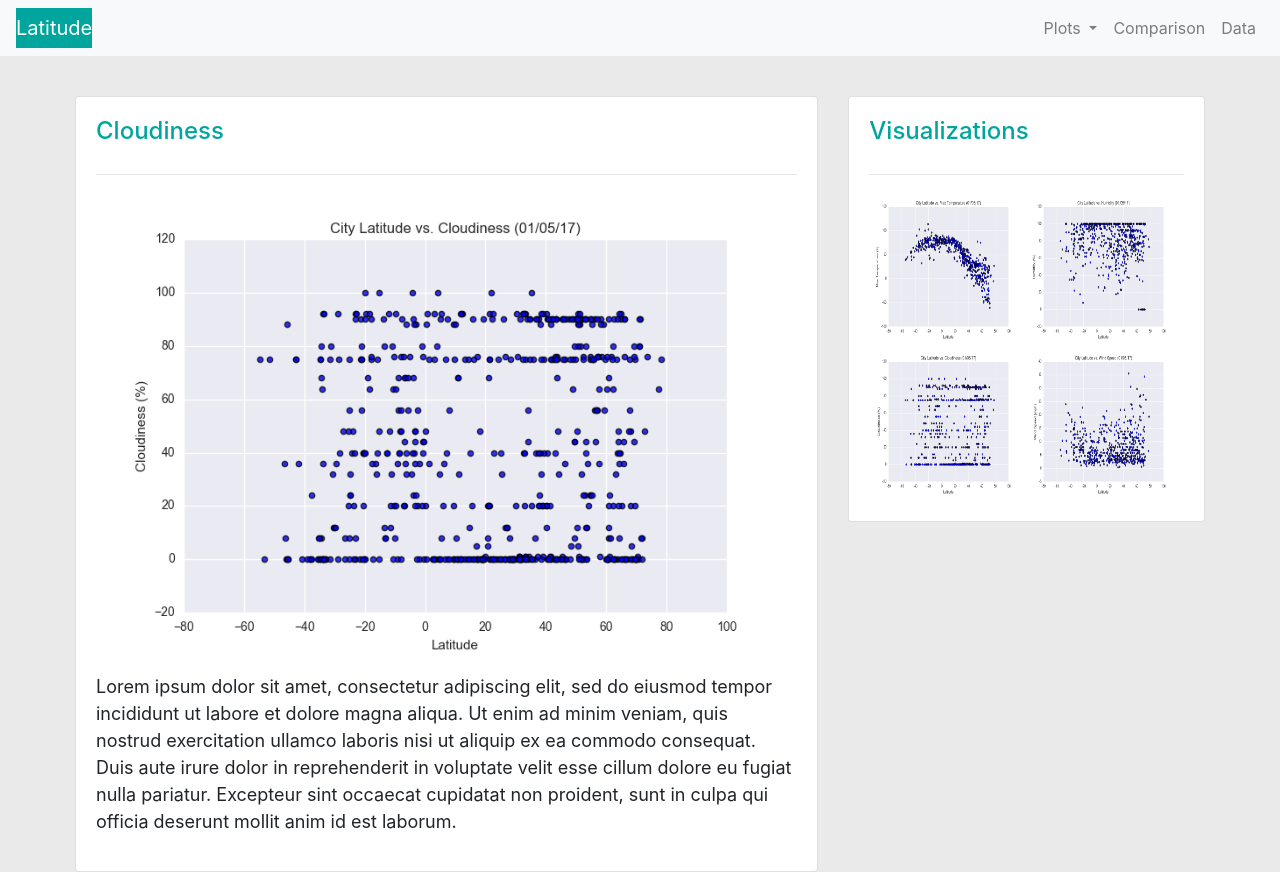
After one commit to randyn/weather-dashboard, a Flask app: page /cloudiness in a window 1280 px wide. The commit adds this page. Run offline with Flask 2, Linux system fonts and the light colour scheme; some libraries are stand-ins or nearby versions.

Commit message:
add cloudiness

```diff
--- a/app.py
+++ b/app.py
@@ -18,5 +18,9 @@ def maxTemp():
 def humidity():
     return render_template('humidity.html')
 
+@app.route('/cloudiness')
+def cloudiness():
+    return render_template('cloudiness.html')
+
 if __name__ == "__main__":
     app.run(debug=True)
--- a/templates/base-template.html
+++ b/templates/base-template.html
@@ -26,8 +26,7 @@
           <div class="dropdown-menu" aria-labelledby="navbarDropdown">
             <a class="dropdown-item" href="/max-temp">Max Temperature</a>
             <a class="dropdown-item" href="/humidity">Humidity</a>
-            <div class="dropdown-divider"></div>
-            <a class="dropdown-item" href="#">Something else here</a>
+            <a class="dropdown-item" href="/cloudiness">Cloudiness</a>
           </div>
         </li>
         <li class="nav-item">
--- /dev/null
+++ b/templates/cloudiness.html
@@ -0,0 +1,24 @@
+{% extends "base-template.html" %}
+{% block title %}Cloudiness{% endblock %}
+{% block content %}
+  <div class="container">
+
+    <div class="row">
+      <div class="main-body col-lg-8">
+        <div class="card">
+          <div class="card-body">
+            <h5 class="card-title">Cloudiness</h5>
+            <hr/>
+            <img class="comparison-img" src="{{ url_for('static', filename='images/fig3.png') }}"/>
+            <div class="card-text">
+              <p>
+                  Lorem ipsum dolor sit amet, consectetur adipiscing elit, sed do eiusmod tempor incididunt ut labore et dolore magna aliqua. Ut enim ad minim veniam, quis nostrud exercitation ullamco laboris nisi ut aliquip ex ea commodo consequat. Duis aute irure dolor in reprehenderit in voluptate velit esse cillum dolore eu fugiat nulla pariatur. Excepteur sint occaecat cupidatat non proident, sunt in culpa qui officia deserunt mollit anim id est laborum.
+              </p>
+
+            </div>
+          </div>
+        </div>
+      </div>
+    {% include "partials/visualization-sidebar.html" %}
+  </div>
+{% endblock %}
```
